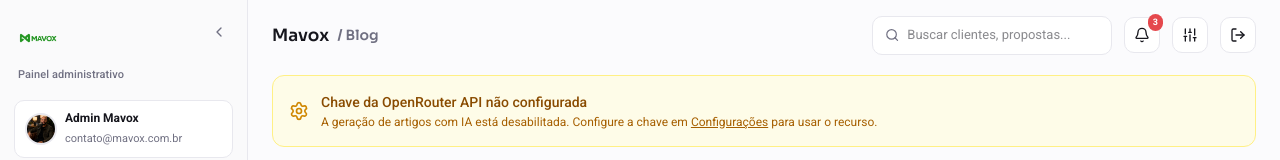
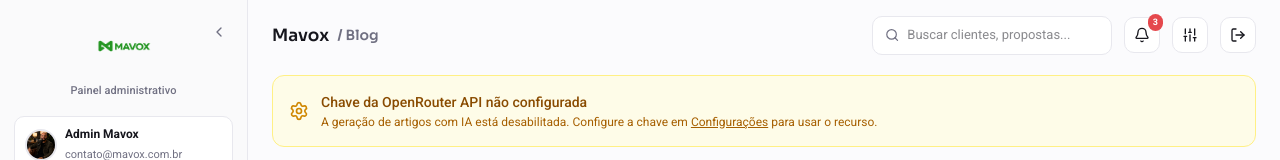
Before and after one commit to Mavoxweb/mavox-web, a Next.js app: page /painel/blog/new in a window 1280 px wide. Shown: the top 160 px of the page. Built offline with nearby package versions, Linux system fonts and the light colour scheme; no server answers; the database is empty.

Commit message:
fix: enlarge and center sidebar logo, keep collapsed avatar perfectly circular

```diff
--- a/src/app/globals.css
+++ b/src/app/globals.css
@@ -181,7 +181,7 @@ main > section:not(#hero) { content-visibility: auto; contain-intrinsic-size: au
   position: relative;
   display: flex;
   flex-direction: column;
-  align-items: flex-start;
+  align-items: center;
   gap: 6px;
   padding: 2px 4px;
 }
@@ -189,14 +189,14 @@ main > section:not(#hero) { content-visibility: auto; contain-intrinsic-size: au
 .painel-brand-id {
   display: flex;
   flex-direction: column;
-  align-items: flex-start;
+  align-items: center;
   gap: 8px;
   min-width: 0;
 }
 
 .painel-logo-img {
-  width: 40px;
-  height: 40px;
+  width: 56px;
+  height: 56px;
   border-radius: 8px;
   object-fit: contain;
   flex: none;
@@ -231,6 +231,16 @@ main > section:not(#hero) { content-visibility: auto; contain-intrinsic-size: au
   padding: 2px 0;
 }
 
+.painel-app.collapsed .painel-aside {
+  padding-left: 10px;
+  padding-right: 10px;
+}
+
+.painel-app.collapsed .painel-user {
+  justify-content: center;
+  padding: 7px;
+}
+
 .painel-app.collapsed .painel-tg {
   position: static;
   margin-top: 2px;
@@ -263,6 +273,8 @@ main > section:not(#hero) { content-visibility: auto; contain-intrinsic-size: au
 .painel-avatar {
   width: 32px;
   height: 32px;
+  max-width: none;
+  aspect-ratio: 1 / 1;
   border-radius: 50%;
   object-fit: cover;
   flex: none;
@@ -694,6 +706,14 @@ main > section:not(#hero) { content-visibility: auto; contain-intrinsic-size: au
   .painel-tg {
     display: none;
   }
+  .painel-app.collapsed .painel-aside {
+    padding-left: 14px;
+    padding-right: 14px;
+  }
+  .painel-app.collapsed .painel-user {
+    justify-content: flex-start;
+    padding: 8px 10px;
+  }
   .painel-main {
     padding: 14px;
   }
```
